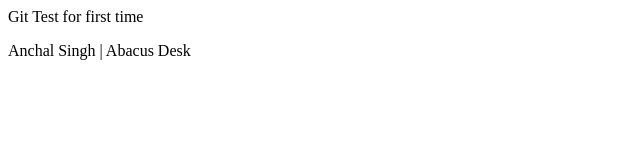
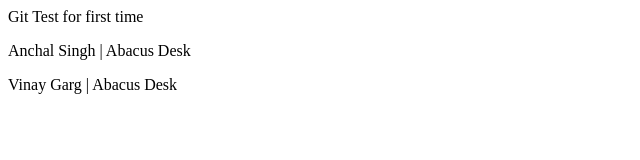
Before and after one commit to Anchalsinghom/test, a plain HTML site: page index.html in a window 1280 px wide. Shown: the whole page, without its empty margins (0-640 px from the left). Drawn offline with Linux system fonts and the light colour scheme.

Commit message:
vinay commit

```diff
--- a/index.html
+++ b/index.html
@@ -6,5 +6,6 @@
         Git Test for first time
 
         <p>Anchal Singh | Abacus Desk</p>
+        <p>Vinay  Garg | Abacus Desk</p>
     </body>
 </html>
```
